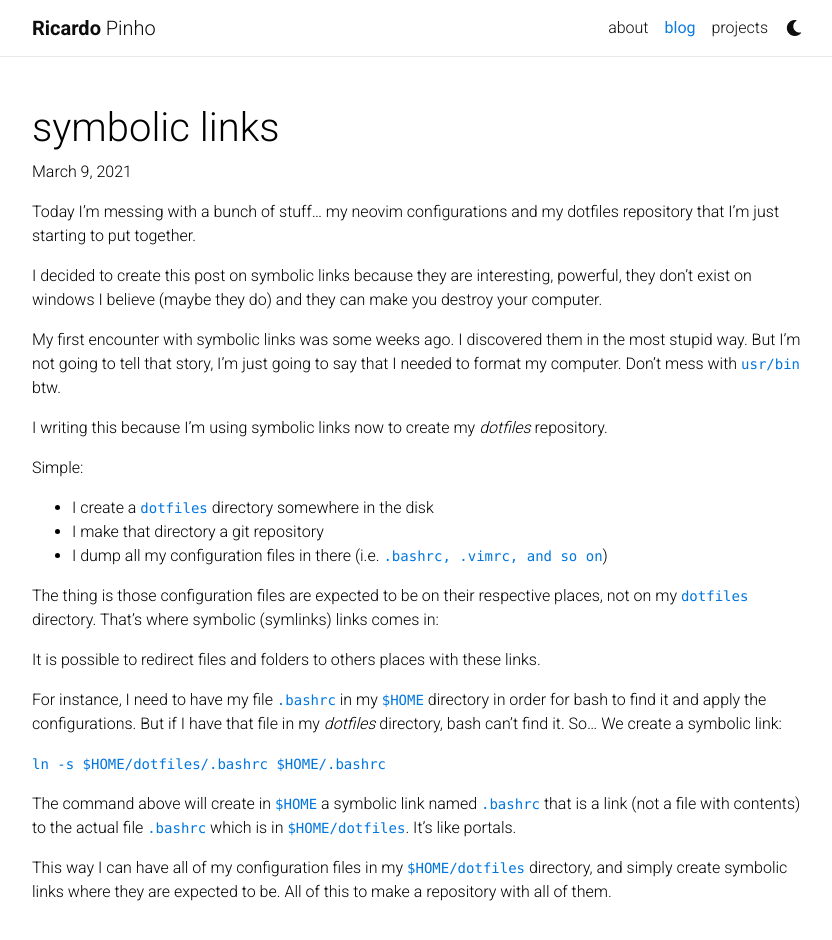
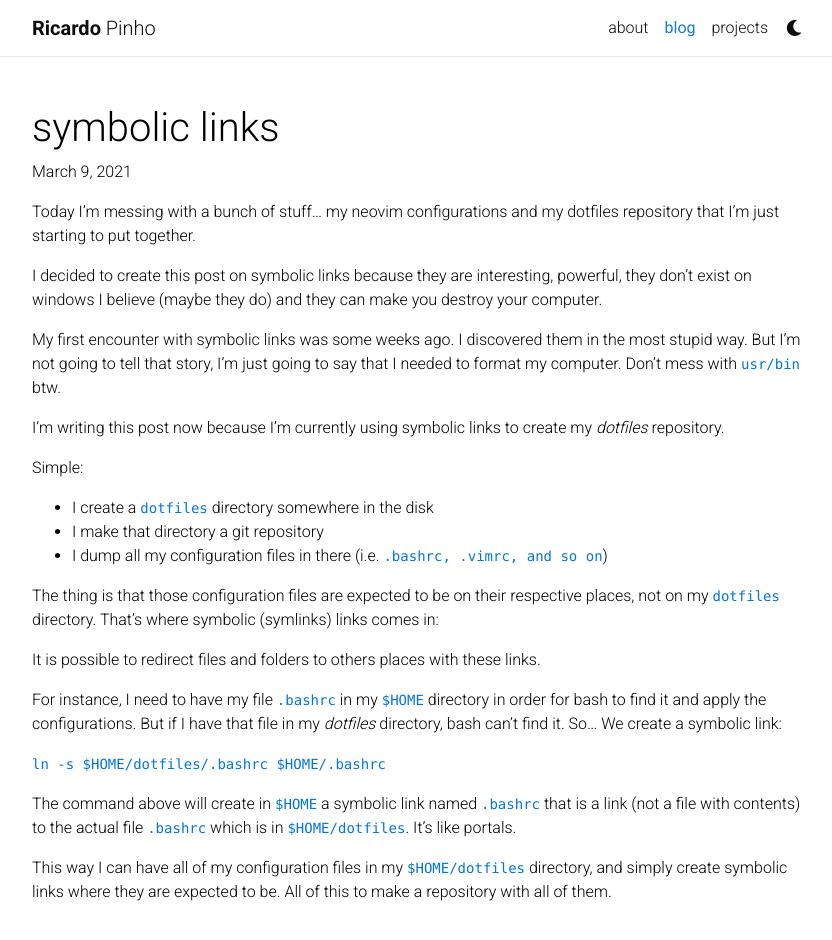
Before and after one commit to ricardogpinho/ricardogpinho.github.io, a Jekyll site: the page built from _posts/2021-03-09-symbolic-links.md, in a window 1280 px wide and 990 px high. Shown: the top 940 px of the window, without its empty margins (223-1055 px from the left). Built offline with Jekyll 4.4.1, drawn with Linux system fonts in a browser that asks for light colours; nearby versions of some CDN libraries; a style sheet for code colours, icons or effects is not loaded.

Commit message:
better engilsh

```diff
--- a/_posts/2021-03-09-symbolic-links.md
+++ b/_posts/2021-03-09-symbolic-links.md
@@ -11,14 +11,14 @@ I decided to create this post on symbolic links because they are interesting, po
 
 My first encounter with symbolic links was some weeks ago. I discovered them in the most stupid way. But I'm not going to tell that story, I'm just going to say that I needed to format my computer. Don't mess with `usr/bin` btw.
 
-I writing this because I'm using symbolic links now to create my *dotfiles* repository.
+I'm writing this post now because I'm currently using symbolic links to create my *dotfiles* repository.
 
 Simple:
 - I create a `dotfiles` directory somewhere in the disk
 - I make that directory a git repository
 - I dump all my configuration files in there (i.e. `.bashrc, .vimrc, and so on`)
 
-The thing is those configuration files are expected to be on their respective places, not on my `dotfiles` directory. That's where symbolic (symlinks) links comes in:
+The thing is that those configuration files are expected to be on their respective places, not on my `dotfiles` directory. That's where symbolic (symlinks) links comes in:
 
 It is possible to redirect files and folders to others places with these links.
 
```
